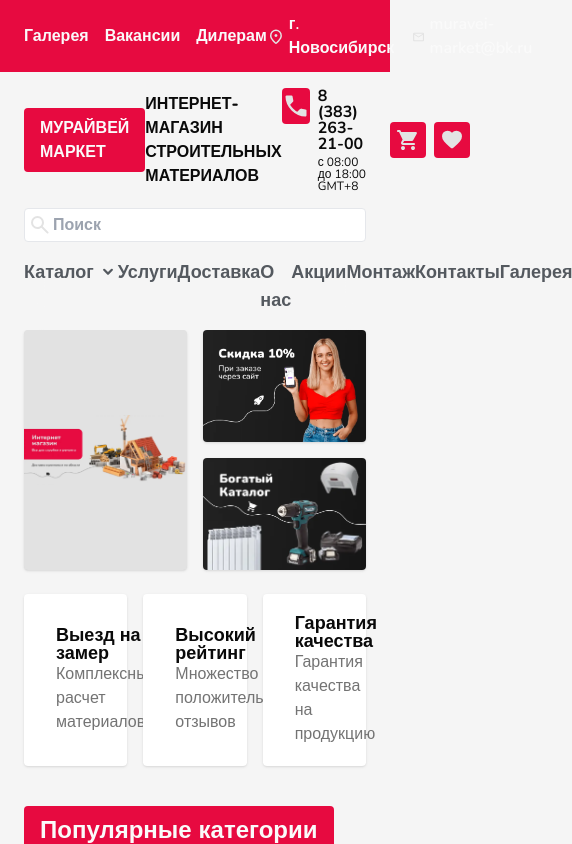
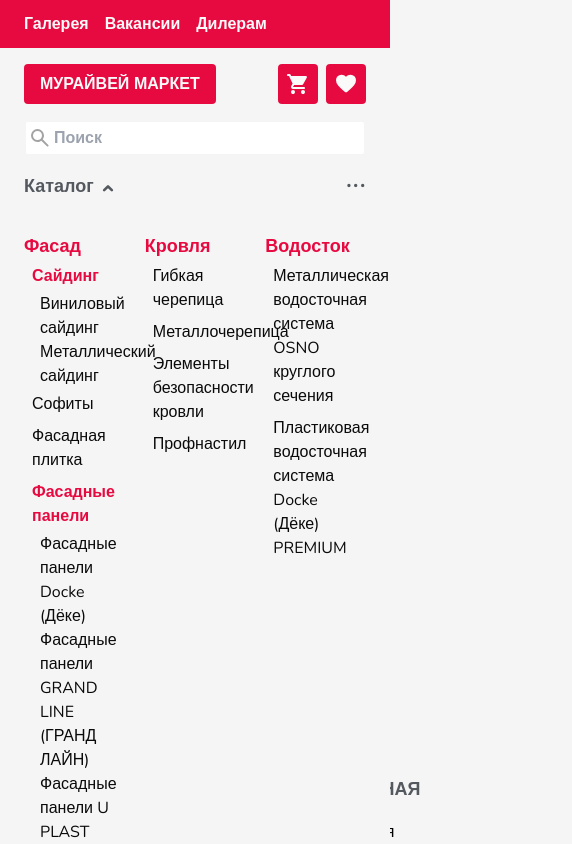
Before and after one commit to oiwy/muravei-market, a Next.js app: page / in a window 390 px wide. Both pictures are taken after a click on the button "Каталог". Shown: the top 844 px of the page, 572 px wide, since content can reach past the window. Built offline with nearby package versions, Linux system fonts and the light colour scheme.

Commit message:
feat: update header + footer

```diff
--- a/src/widgets/header/ui/header.tsx
+++ b/src/widgets/header/ui/header.tsx
@@ -1,39 +1,82 @@
+"use client";
+
+import { useState } from "react";
 import Link from "next/link";
 
+import { catalog } from "@/app/response";
+
+const Menu = () => {
+  return (
+    <nav className="grid grid-flow-row-dense auto-rows-max grid-cols-3 gap-5">
+      {catalog.map((item) => (
+        <div key={item.title} className="h-max space-y-1">
+          <Link
+            href={`/${item.title}`}
+            className="text-lg font-extrabold text-primary transition-colors hover:text-primary/80"
+          >
+            {item.title}
+          </Link>
+          {item.types.map((type) => (
+            <div key={type.title} className="space-y-1 pl-2">
+              <Link
+                href={`/${item.title}/${type.title}`}
+                className={`transition-colors ${type.subtypes ? "font-bold text-primary hover:text-primary/80" : "text-neutral-950 hover:text-neutral-950/80"}`}
+              >
+                {type.title}
+              </Link>
+              <div className="flex flex-col pl-2">
+                {type.subtypes?.map((subtype) => (
+                  <Link
+                    key={subtype}
+                    href={`/${item.title}/${type.title}/${subtype}`}
+                    className="text-neutral-950 transition-colors hover:text-neutral-950/80"
+                  >
+                    {subtype}
+                  </Link>
+                ))}
+              </div>
+            </div>
+          ))}
+        </div>
+      ))}
+    </nav>
+  );
+};
+
 const Header = () => {
+  const [navVisible, setNavVisible] = useState(false);
+  const [moreMenuOpen, setMoreMenuOpen] = useState(false);
+
+  const navLinks = [
+    { name: "Услуги", link: "/services" },
+    { name: "Доставка", link: "/delivery" },
+    { name: "О нас", link: "/about-us" },
+    { name: "Акции", link: "/promo" },
+    { name: "Монтаж", link: "/installation" },
+    { name: "Контакты", link: "/contacts" },
+    { name: "Галерея", link: "/gallery" },
+  ];
+
   return (
     <>
       <header>
         <div className="w-full bg-primary">
           <div className="container flex items-center justify-between py-3">
             <div className="flex gap-4">
-              <Link href="" className="font-semibold text-neutral-50">
-                Галерея
+              {["Галерея", "Вакансии", "Дилерам"].map((item) => (
+                <Link
+                  key={item}
+                  href={"/"}
+                  className="font-semibold text-neutral-50 outline-none transition duration-300 hover:text-neutral-300 focus-visible:text-neutral-300"
+                >
+                  {item}
                 </Link>
-              <Link href="" className="font-semibold text-neutral-50">
-                Вакансии
-              </Link>
-              <Link href="" className="font-semibold text-neutral-50">
-                Дилерам
-              </Link>
+              ))}
             </div>
-            <div className="flex gap-4">
-              <p className="flex items-center gap-1 font-semibold text-neutral-50">
-                <svg
-                  className="mt-0.5 size-5"
-                  xmlns="http://www.w3.org/2000/svg"
-                  height="24px"
-                  viewBox="0 -960 960 960"
-                  width="24px"
-                  fill="#e3e3e3"
-                >
-                  <path d="M480-186q122-112 181-203.5T720-552q0-109-69.5-178.5T480-800q-101 0-170.5 69.5T240-552q0 71 59 162.5T480-186Zm0 79q-14 0-28-5t-25-15q-65-60-115-117t-83.5-110.5q-33.5-53.5-51-103T160-552q0-150 96.5-239T480-880q127 0 223.5 89T800-552q0 45-17.5 94.5t-51 103Q698-301 648-244T533-127q-11 10-25 15t-28 5Zm0-453Zm0 80q33 0 56.5-23.5T560-560q0-33-23.5-56.5T480-640q-33 0-56.5 23.5T400-560q0 33 23.5 56.5T480-480Z" />
-                </svg>
-                г. Новосибирск
-              </p>
+            <div className="hidden gap-4 md:flex">
               <a
                 href="mailto:muravei-market@bk.ru"
-                className="flex items-center gap-1 font-semibold text-neutral-50"
+                className="flex items-center gap-1 fill-neutral-50 font-semibold text-neutral-50 outline-none transition duration-300 hover:fill-neutral-300 hover:text-neutral-300 focus-visible:fill-neutral-300 focus-visible:text-neutral-300"
               >
                 <svg
                   className="mt-0.5 size-5"
@@ -41,7 +84,6 @@
                   height="24px"
                   viewBox="0 -960 960 960"
                   width="24px"
-                  fill="#e3e3e3"
                 >
                   <path d="M160-160q-33 0-56.5-23.5T80-240v-480q0-33 23.5-56.5T160-800h640q33 0 56.5 23.5T880-720v480q0 33-23.5 56.5T800-160H160Zm640-480L501-453q-5 3-10.5 4.5T480-447q-5 0-10.5-1.5T459-453L160-640v400h640v-400ZM480-520l320-200H160l320 200ZM160-640v10-59 1-32 32-.5 58.5-10 400-400Z" />
                 </svg>
@@ -53,20 +95,20 @@
         <div className="container flex items-center justify-between py-4">
           <Link
             href="/"
-            className="rounded bg-primary px-4 py-2 font-black text-neutral-50"
+            className="rounded bg-primary px-4 py-2 font-black text-neutral-50 outline-none transition duration-300 hover:bg-primary/80 focus-visible:bg-primary/80"
           >
             МУРАЙВЕЙ МАРКЕТ
           </Link>
-          <div>
+          <div className="hidden lg:block">
             <h1 className="font-black text-neutral-950">
               ИНТЕРНЕТ-МАГАЗИН СТРОИТЕЛЬНЫХ МАТЕРИАЛОВ
             </h1>
           </div>
           <div className="flex gap-6">
-            <div className="flex gap-2">
+            <div className="hidden gap-2 sm:flex">
               <a
                 href="tel:+73832632100"
-                className="flex size-9 items-center justify-center rounded bg-primary transition hover:bg-primary/80"
+                className="flex size-10 items-center justify-center rounded bg-primary outline-none transition duration-300 hover:bg-primary/80 focus-visible:bg-primary/80"
               >
                 <svg
                   className="size-7"
@@ -74,7 +116,7 @@
                   height="24px"
                   viewBox="0 -960 960 960"
                   width="24px"
-                  fill="#e3e3e3"
+                  fill="#fafafa"
                 >
                   <path d="M798-120q-125 0-247-54.5T329-329Q229-429 174.5-551T120-798q0-18 12-30t30-12h162q14 0 25 9.5t13 22.5l26 140q2 16-1 27t-11 19l-97 98q20 37 47.5 71.5T387-386q31 31 65 57.5t72 48.5l94-94q9-9 23.5-13.5T670-390l138 28q14 4 23 14.5t9 23.5v162q0 18-12 30t-30 12Z" />
                 </svg>
@@ -82,11 +124,11 @@
               <div className="flex flex-col items-center justify-center gap-1">
                 <a
                   href="tel:+73832632100"
-                  className="font-bold leading-none text-neutral-950"
+                  className="font-extrabold leading-none text-neutral-950 outline-none transition duration-300 hover:text-neutral-700 focus-visible:text-neutral-700"
                 >
                   8 (383) 263-21-00
                 </a>
-                <p className="text-xs font-light leading-none text-neutral-950">
+                <p className="text-xs leading-none text-neutral-950">
                   с 08:00 до 18:00 GMT+8
                 </p>
               </div>
@@ -94,7 +136,7 @@
             <div className="flex items-center justify-center gap-2">
               <Link
                 href="/cart"
-                className="flex size-9 items-center justify-center rounded bg-primary transition hover:bg-primary/80"
+                className="flex size-10 items-center justify-center rounded bg-primary outline-none transition duration-300 hover:bg-primary/80 focus-visible:bg-primary/80"
               >
                 <svg
                   className="size-6"
@@ -102,14 +144,14 @@
                   height="24px"
                   viewBox="0 -960 960 960"
                   width="24px"
-                  fill="#e3e3e3"
+                  fill="#fafafa"
                 >
                   <path d="M280-80q-33 0-56.5-23.5T200-160q0-33 23.5-56.5T280-240q33 0 56.5 23.5T360-160q0 33-23.5 56.5T280-80Zm400 0q-33 0-56.5-23.5T600-160q0-33 23.5-56.5T680-240q33 0 56.5 23.5T760-160q0 33-23.5 56.5T680-80ZM208-800h590q23 0 35 20.5t1 41.5L692-482q-11 20-29.5 31T622-440H324l-44 80h440q17 0 28.5 11.5T760-320q0 17-11.5 28.5T720-280H280q-45 0-68-39.5t-2-78.5l54-98-144-304H80q-17 0-28.5-11.5T40-840q0-17 11.5-28.5T80-880h65q11 0 21 6t15 17l27 57Z" />
                 </svg>
               </Link>
               <Link
                 href="/"
-                className="flex size-9 items-center justify-center rounded bg-primary transition hover:bg-primary/80"
+                className="flex size-10 items-center justify-center rounded bg-primary outline-none transition duration-300 hover:bg-primary/80 focus-visible:bg-primary/80"
               >
                 <svg
                   className="size-6"
@@ -117,7 +159,7 @@
                   height="24px"
                   viewBox="0 -960 960 960"
                   width="24px"
-                  fill="#e3e3e3"
+                  fill="#fafafa"
                 >
                   <path d="M480-147q-14 0-28.5-5T426-168l-69-63q-106-97-191.5-192.5T80-634q0-94 63-157t157-63q53 0 100 22.5t80 61.5q33-39 80-61.5T660-854q94 0 157 63t63 157q0 115-85 211T602-230l-68 62q-11 11-25.5 16t-28.5 5Z" />
                 </svg>
@@ -128,17 +170,17 @@
         <div className="container relative flex items-center">
           <label htmlFor="search" className="absolute left-7">
             <svg
+              className="fill-neutral-400"
               xmlns="http://www.w3.org/2000/svg"
               height="24px"
               viewBox="0 -960 960 960"
               width="24px"
-              fill="#e3e3e3"
             >
               <path d="M380-320q-109 0-184.5-75.5T120-580q0-109 75.5-184.5T380-840q109 0 184.5 75.5T640-580q0 44-14 83t-38 69l224 224q11 11 11 28t-11 28q-11 11-28 11t-28-11L532-372q-30 24-69 38t-83 14Zm0-80q75 0 127.5-52.5T560-580q0-75-52.5-127.5T380-760q-75 0-127.5 52.5T200-580q0 75 52.5 127.5T380-400Z" />
             </svg>
           </label>
           <input
-            className="w-full rounded border p-1 pl-7 text-base font-bold text-neutral-950 hover:outline-primary active:outline-primary"
+            className="w-full rounded border-2 border-neutral-100 bg-white p-1 pl-7 text-base font-bold text-neutral-950 outline-none transition duration-300 hover:border-primary focus-visible:border-primary"
             type="text"
             name=""
             id="search"
@@ -146,43 +188,74 @@
           />
         </div>
       </header>
-      <header className="sticky top-0 z-40 bg-neutral-100/70 backdrop-blur-xl">
+      <header className="sticky top-0 z-40">
+        <div className="bg-neutral-100/70 backdrop-blur-xl">
           <nav className="container flex justify-between py-4">
-          <button className="flex gap-1 text-lg font-extrabold text-secondary">
+            <button
+              className="flex gap-1 text-lg font-extrabold text-secondary"
+              onClick={() => setNavVisible(!navVisible)}
+            >
               Каталог
               <svg
-              className="mt-1 size-5 fill-secondary"
-              xmlns="http://www.w3.org/2000/svg"
+                className={`mt-1.5 size-5 fill-secondary transition-all duration-300 ${
+                  navVisible ? "rotate-180" : ""
+                }`}
+                xmlns="http://www.w3.org/2000/svg "
                 height="24px"
                 viewBox="0 -960 960 960"
                 width="24px"
                 fill="#e3e3e3"
               >
-              <path d="M480-348q-10.26 0-20.09-3.91-9.82-3.92-17.52-11.61L258.96-546.96Q244-561.91 244-584t14.96-37.04Q273.91-636 296-636t37.04 14.96L480-474.09l146.96-146.95Q641.91-636 664-636t37.04 14.96Q716-606.09 716-584t-14.96 37.04L517.61-363.52q-7.7 7.69-17.52 11.61Q490.26-348 480-348Z" />
+                <path d="M480-338q-12 0-24-5t-21-14L252-540q-18-18-18-44t18-44q18-18 44-18t44 18l140 140 140-140q18-18 44-18t44 18q18 18 18 44t-18 44L525-357q-9 9-21 14t-24 5Z" />
               </svg>
             </button>
-          <Link href="" className="text-lg font-extrabold text-secondary">
-            Услуги
+            {navLinks.map((nav) => (
+              <Link
+                key={nav.name}
+                href={nav.link}
+                className="hidden text-lg font-extrabold text-secondary outline-none transition duration-300 hover:text-secondary/80 focus-visible:text-secondary/80 md:block"
+              >
+                {nav.name}
               </Link>
-          <Link href="" className="text-lg font-extrabold text-secondary">
-            Доставка
+            ))}
+
+            <div className="relative block md:hidden">
+              <button
+                className="flex items-center text-3xl leading-3 text-secondary outline-none"
+                onClick={() => setMoreMenuOpen(!moreMenuOpen)}
+                onBlur={() => setMoreMenuOpen(false)}
+              >
+                ...
+              </button>
+
+              {moreMenuOpen && (
+                <div className="absolute right-0 top-4 mt-2 flex w-40 flex-col gap-2 overflow-y-scroll rounded-lg border bg-white p-2 shadow-lg">
+                  {navLinks.map((nav) => (
+                    <Link
+                      key={nav.name}
+                      href={nav.link}
+                      className="block px-3 py-1 text-lg font-extrabold text-secondary outline-none transition duration-300 hover:text-secondary/80"
+                      onClick={() => setMoreMenuOpen(false)}
+                    >
+                      {nav.name}
                     </Link>
-          <Link href="" className="text-lg font-extrabold text-secondary">
-            О нас
-          </Link>
-          <Link href="" className="text-lg font-extrabold text-secondary">
-            Акции
-          </Link>
-          <Link href="" className="text-lg font-extrabold text-secondary">
-            Монтаж
-          </Link>
-          <Link href="" className="text-lg font-extrabold text-secondary">
-            Контакты
-          </Link>
-          <Link href="" className="text-lg font-extrabold text-secondary">
-            Галерея
-          </Link>
+                  ))}
+                </div>
+              )}
+            </div>
           </nav>
+        </div>
+
+        {/* Разворачиваемый "Каталог" */}
+        {navVisible && (
+          <div className="absolute w-screen">
+            <div className="bg-neutral-100 py-4">
+              <div className="container flex max-h-full min-h-screen justify-center overflow-y-scroll">
+                <Menu />
+              </div>
+            </div>
+          </div>
+        )}
       </header>
     </>
   );
```
Also changed, not shown: src/widgets/footer/ui/footer.tsx (+14 -14 lines). Lines whose indentation alone changed are shown as unchanged.
